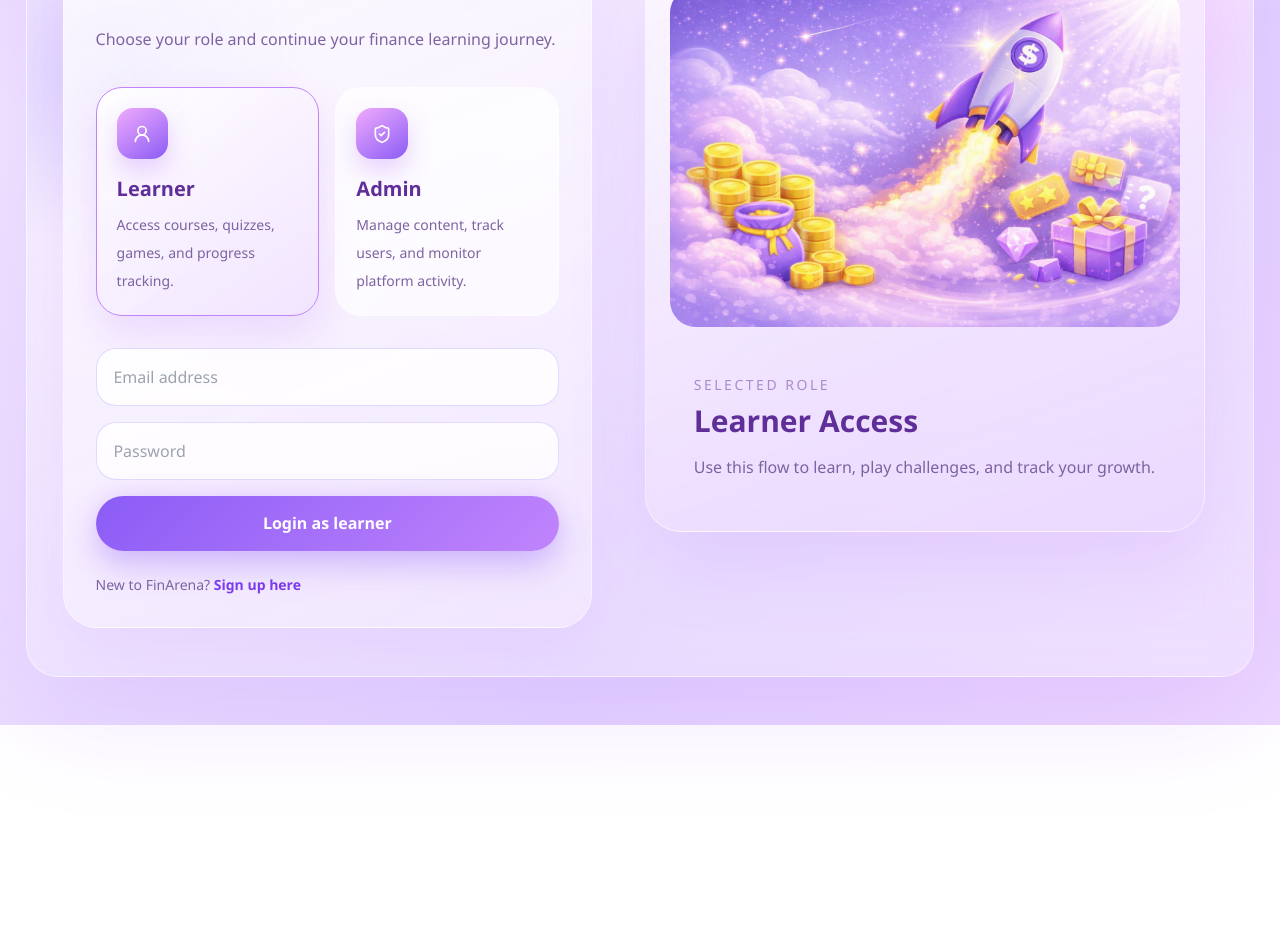
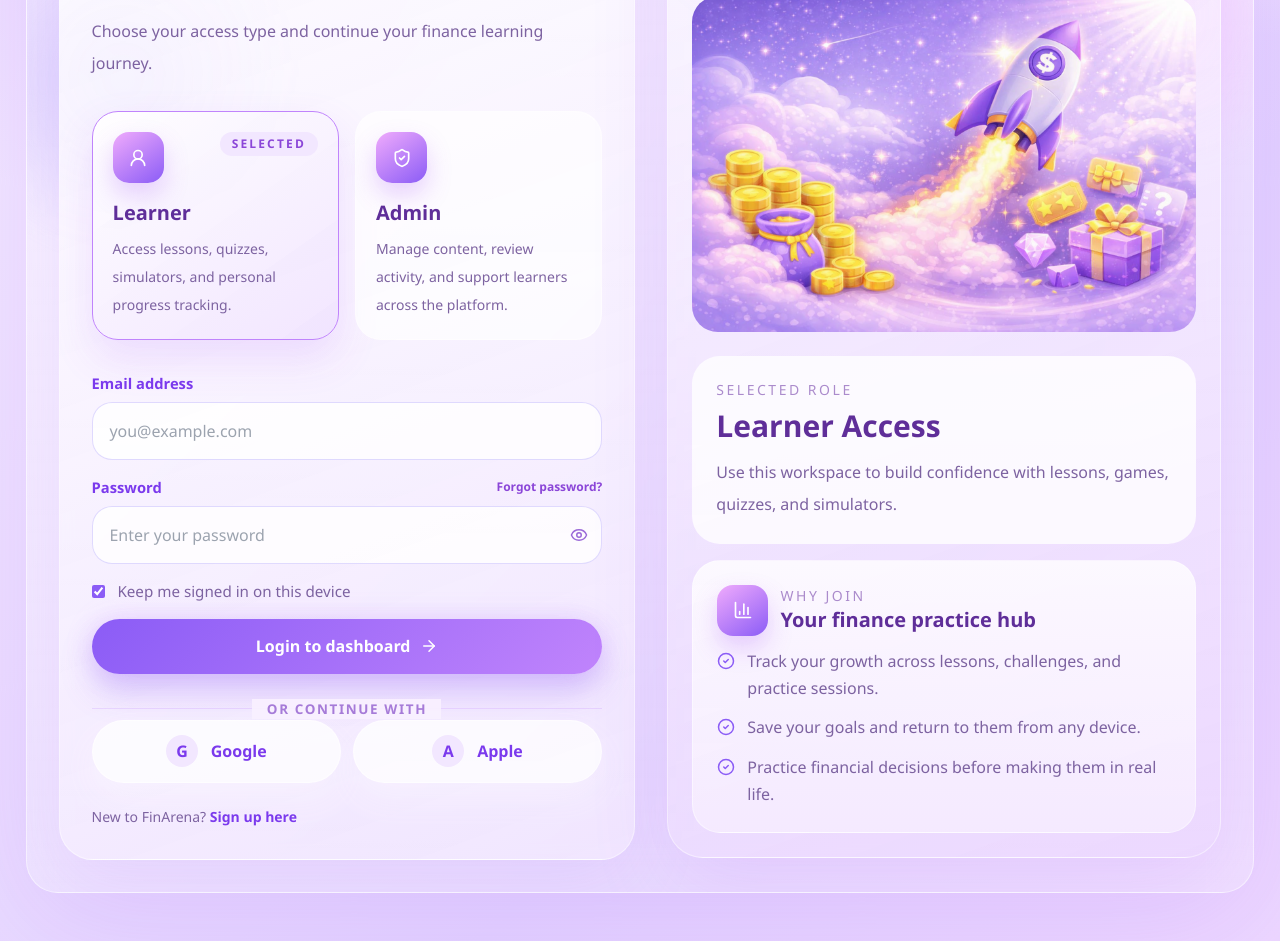
Before and after one commit to mimansa05/FinArena, a React (Vite) app in the folder frontend/: page /login in a window 1280 px wide. Shown: the part 280-1221 px from the top of the page. Before the commit the page ends 1005 px from the top, so only its background shows below. Built offline with nearby package versions, Linux system fonts and the light colour scheme.

Commit message:
Added login/signup page

```diff
--- a/frontend/src/components/AuthPanel.jsx
+++ b/frontend/src/components/AuthPanel.jsx
@@ -1,4 +1,13 @@
-import { ShieldCheck, UserRound } from "lucide-react";
+import {
+  ArrowRight,
+  BarChart3,
+  CheckCircle2,
+  Eye,
+  EyeOff,
+  ShieldCheck,
+  Sparkles,
+  UserRound,
+} from "lucide-react";
 import { useState } from "react";
 import { Link } from "react-router-dom";
 import rocketImage from "../assets/rocket.png";
@@ -7,40 +16,77 @@ const roles = [
   {
     id: "learner",
     label: "Learner",
-    description: "Access courses, quizzes, games, and progress tracking.",
+    description: "Access lessons, quizzes, simulators, and personal progress tracking.",
     icon: UserRound,
   },
   {
     id: "admin",
     label: "Admin",
-    description: "Manage content, track users, and monitor platform activity.",
+    description: "Manage content, review activity, and support learners across the platform.",
     icon: ShieldCheck,
   },
 ];
 
+const trustPoints = [
+  "Track your growth across lessons, challenges, and practice sessions.",
+  "Save your goals and return to them from any device.",
+  "Practice financial decisions before making them in real life.",
+];
+
 export default function AuthPanel({ mode }) {
   const [selectedRole, setSelectedRole] = useState("learner");
+  const [showPassword, setShowPassword] = useState(false);
+  const [showConfirmPassword, setShowConfirmPassword] = useState(false);
+
   const isLogin = mode === "login";
+  const heading = isLogin ? "Welcome back to FinArena." : "Create your FinArena account.";
+  const copy = isLogin
+    ? "Choose your access type and continue your finance learning journey."
+    : "Set up your profile and start learning, practicing, and tracking your progress.";
+  const roleLabel = selectedRole === "admin" ? "Admin Access" : "Learner Access";
+  const roleCopy =
+    selectedRole === "admin"
+      ? "Use this workspace to manage content, review learner activity, and guide the platform experience."
+      : "Use this workspace to build confidence with lessons, games, quizzes, and simulators.";
 
   return (
-    <main className="page-shell">
-      <section className="content-board overflow-hidden">
+    <main className="page-shell auth-shell">
+      <section className="content-board auth-board overflow-hidden">
         <div className="auth-orb auth-orb-left" />
         <div className="auth-orb auth-orb-right" />
 
-        <div className="relative z-10 grid gap-10 px-4 lg:grid-cols-[0.95fr_1.05fr]">
-          <div className="rounded-[34px] border border-white/45 bg-[linear-gradient(160deg,_rgba(255,255,255,0.82),_rgba(243,233,255,0.75))] p-8 shadow-[0_24px_70px_rgba(168,85,247,0.1)]">
+        <div className="relative z-10 grid gap-8 lg:grid-cols-[1.02fr_0.98fr]">
+          <div className="auth-form-card">
+            <div className="flex flex-wrap items-center justify-between gap-3">
               <span className="eyebrow">{isLogin ? "Login" : "Sign Up"}</span>
+              <div className="inline-flex rounded-full border border-white/50 bg-white/70 p-1 text-sm font-medium text-[#8b46d8]">
+                <Link
+                  to="/login"
+                  className={[
+                    "rounded-full px-4 py-2 transition",
+                    isLogin ? "bg-[#8b5cf6] text-white shadow-[0_10px_25px_rgba(139,92,246,0.25)]" : "",
+                  ].join(" ")}
+                >
+                  Login
+                </Link>
+                <Link
+                  to="/signup"
+                  className={[
+                    "rounded-full px-4 py-2 transition",
+                    !isLogin
+                      ? "bg-[#8b5cf6] text-white shadow-[0_10px_25px_rgba(139,92,246,0.25)]"
+                      : "",
+                  ].join(" ")}
+                >
+                  Sign Up
+                </Link>
+              </div>
+            </div>
+
             <h1 className="mt-5 text-4xl font-semibold leading-tight tracking-[-0.04em] text-[#5f2e99]">
-              {isLogin
-                ? "Welcome back to FinArena."
-                : "Create your FinArena account."}
+              {heading}
             </h1>
-            <p className="mt-4 text-base leading-8 text-[#7d63a1]">
-              {isLogin
-                ? "Choose your role and continue your finance learning journey."
-                : "Choose whether you are joining as a learner or an admin."}
-            </p>
+            <p className="mt-4 text-base leading-8 text-[#7d63a1]">{copy}</p>
 
             <div className="mt-8 grid gap-4 md:grid-cols-2">
               {roles.map(({ id, label, description, icon: Icon }) => {
@@ -52,21 +98,24 @@ export default function AuthPanel({ mode }) {
                     type="button"
                     onClick={() => setSelectedRole(id)}
                     className={[
-                      "rounded-[26px] border p-5 text-left transition",
+                      "rounded-[26px] border p-5 text-left transition duration-200",
                       active
-                        ? "border-[#c084fc] bg-[linear-gradient(145deg,_rgba(255,255,255,0.92),_rgba(241,228,255,0.95))] shadow-[0_18px_40px_rgba(168,85,247,0.16)]"
-                        : "border-white/40 bg-white/65 hover:border-[#d8b4fe]",
+                        ? "border-[#c084fc] bg-[linear-gradient(145deg,_rgba(255,255,255,0.94),_rgba(241,228,255,0.96))] shadow-[0_18px_40px_rgba(168,85,247,0.16)]"
+                        : "border-white/40 bg-white/65 hover:border-[#d8b4fe] hover:bg-white/80",
                     ].join(" ")}
                   >
+                    <div className="flex items-start justify-between gap-4">
                       <span className="icon-chip">
                         <Icon size={20} />
                       </span>
-                    <h2 className="mt-4 text-xl font-semibold text-[#5f2e99]">
-                      {label}
-                    </h2>
-                    <p className="mt-2 text-sm leading-7 text-[#7d63a1]">
-                      {description}
-                    </p>
+                      {active ? (
+                        <span className="rounded-full bg-[#f2e7ff] px-3 py-1 text-xs font-semibold uppercase tracking-[0.18em] text-[#8b46d8]">
+                          Selected
+                        </span>
+                      ) : null}
+                    </div>
+                    <h2 className="mt-4 text-xl font-semibold text-[#5f2e99]">{label}</h2>
+                    <p className="mt-2 text-sm leading-7 text-[#7d63a1]">{description}</p>
                   </button>
                 );
               })}
@@ -74,53 +123,155 @@ export default function AuthPanel({ mode }) {
 
             <form className="mt-8 grid gap-4" onSubmit={(event) => event.preventDefault()}>
               {!isLogin ? (
-                <input className="form-input" type="text" placeholder="Full name" />
+                <label className="grid gap-2">
+                  <span className="auth-label">Full name</span>
+                  <input className="form-input" type="text" placeholder="Aarav Sharma" />
+                </label>
               ) : null}
-              <input className="form-input" type="email" placeholder="Email address" />
-              <input className="form-input" type="password" placeholder="Password" />
+
+              <label className="grid gap-2">
+                <span className="auth-label">Email address</span>
+                <input className="form-input" type="email" placeholder="you@example.com" />
+              </label>
+
+              <label className="grid gap-2">
+                <div className="flex items-center justify-between gap-3">
+                  <span className="auth-label">Password</span>
+                  {isLogin ? (
+                    <button type="button" className="auth-link text-xs">
+                      Forgot password?
+                    </button>
+                  ) : null}
+                </div>
+                <div className="auth-password-wrap">
+                  <input
+                    className="form-input auth-password-input"
+                    type={showPassword ? "text" : "password"}
+                    placeholder={isLogin ? "Enter your password" : "Create a secure password"}
+                  />
+                  <button
+                    type="button"
+                    className="auth-password-toggle"
+                    aria-label={showPassword ? "Hide password" : "Show password"}
+                    onClick={() => setShowPassword((current) => !current)}
+                  >
+                    {showPassword ? <EyeOff size={18} /> : <Eye size={18} />}
+                  </button>
+                </div>
+              </label>
+
               {!isLogin ? (
+                <label className="grid gap-2">
+                  <span className="auth-label">Confirm password</span>
+                  <div className="auth-password-wrap">
                     <input
-                  className="form-input"
-                  type="password"
-                  placeholder="Confirm password"
+                      className="form-input auth-password-input"
+                      type={showConfirmPassword ? "text" : "password"}
+                      placeholder="Re-enter your password"
                     />
+                    <button
+                      type="button"
+                      className="auth-password-toggle"
+                      aria-label={showConfirmPassword ? "Hide password" : "Show password"}
+                      onClick={() => setShowConfirmPassword((current) => !current)}
+                    >
+                      {showConfirmPassword ? <EyeOff size={18} /> : <Eye size={18} />}
+                    </button>
+                  </div>
+                </label>
               ) : null}
+
+              <label className="auth-check">
+                <input type="checkbox" defaultChecked />
+                <span>
+                  {isLogin
+                    ? "Keep me signed in on this device"
+                    : "I agree to the Terms of Service and Privacy Policy"}
+                </span>
+              </label>
+
               <button type="submit" className="primary-pill justify-center">
-                {isLogin ? `Login as ${selectedRole}` : `Create ${selectedRole} account`}
+                <span>{isLogin ? "Login to dashboard" : "Create account"}</span>
+                <ArrowRight size={18} />
               </button>
             </form>
 
+            <div className="auth-divider">
+              <span>or continue with</span>
+            </div>
+
+            <div className="grid gap-3 sm:grid-cols-2">
+              <button type="button" className="auth-provider">
+                <span className="auth-provider-mark">G</span>
+                Google
+              </button>
+              <button type="button" className="auth-provider">
+                <span className="auth-provider-mark">A</span>
+                Apple
+              </button>
+            </div>
+
             <p className="mt-6 text-sm text-[#7d63a1]">
               {isLogin ? "New to FinArena?" : "Already have an account?"}{" "}
-              <Link
-                to={isLogin ? "/signup" : "/login"}
-                className="font-semibold text-[#7b3aed]"
-              >
+              <Link to={isLogin ? "/signup" : "/login"} className="font-semibold text-[#7b3aed]">
                 {isLogin ? "Sign up here" : "Login here"}
               </Link>
             </p>
           </div>
 
           <div className="flex items-center justify-center">
-            <div className="relative w-full max-w-[560px] rounded-[36px] border border-white/45 bg-[linear-gradient(160deg,_rgba(255,255,255,0.58),_rgba(235,214,255,0.7))] p-6 shadow-[0_28px_80px_rgba(168,85,247,0.14)]">
+            <div className="auth-showcase">
               <div className="absolute inset-x-10 top-10 h-52 rounded-full bg-[radial-gradient(circle,_rgba(216,180,254,0.5),_transparent_70%)] blur-2xl" />
+
+              <div className="relative z-10 flex items-center justify-between gap-4 rounded-[28px] border border-white/45 bg-white/75 px-5 py-4 shadow-[0_18px_40px_rgba(168,85,247,0.08)]">
+                <div>
+                  <p className="text-xs uppercase tracking-[0.22em] text-[#ab8bcc]">
+                    FinArena access
+                  </p>
+                  <h2 className="mt-2 text-2xl font-semibold text-[#5f2e99]">{roleLabel}</h2>
+                </div>
+                <span className="icon-chip">
+                  {selectedRole === "admin" ? <ShieldCheck size={20} /> : <Sparkles size={20} />}
+                </span>
+              </div>
+
               <img
                 src={rocketImage}
                 alt="FinArena welcome illustration"
                 className="relative z-10 h-auto w-full rounded-[26px] object-cover"
               />
-              <div className="relative z-10 mt-6 rounded-[28px] bg-white/78 p-6">
+
+              <div className="relative z-10 grid gap-4">
+                <div className="rounded-[28px] bg-white/80 p-6">
                   <p className="text-sm uppercase tracking-[0.18em] text-[#ab8bcc]">
                     Selected role
                   </p>
-                <h3 className="mt-2 text-3xl font-semibold text-[#5f2e99]">
-                  {selectedRole === "admin" ? "Admin Access" : "Learner Access"}
-                </h3>
-                <p className="mt-3 text-base leading-8 text-[#7d63a1]">
-                  {selectedRole === "admin"
-                    ? "Use this flow to manage courses, content, and learner progress."
-                    : "Use this flow to learn, play challenges, and track your growth."}
+                  <h3 className="mt-2 text-3xl font-semibold text-[#5f2e99]">{roleLabel}</h3>
+                  <p className="mt-3 text-base leading-8 text-[#7d63a1]">{roleCopy}</p>
+                </div>
+
+                <div className="grid gap-3 rounded-[28px] border border-white/45 bg-[linear-gradient(180deg,_rgba(255,255,255,0.78),_rgba(247,238,255,0.78))] p-6">
+                  <div className="flex items-center gap-3">
+                    <span className="icon-chip">
+                      <BarChart3 size={20} />
+                    </span>
+                    <div>
+                      <p className="text-sm uppercase tracking-[0.18em] text-[#ab8bcc]">
+                        Why join
                       </p>
+                      <h4 className="text-xl font-semibold text-[#5f2e99]">
+                        Your finance practice hub
+                      </h4>
+                    </div>
+                  </div>
+
+                  {trustPoints.map((point) => (
+                    <div key={point} className="auth-trust-row">
+                      <CheckCircle2 size={18} />
+                      <span>{point}</span>
+                    </div>
+                  ))}
+                </div>
               </div>
             </div>
           </div>
--- a/frontend/src/index.css
+++ b/frontend/src/index.css
@@ -186,6 +186,153 @@ button {
 .form-input:focus {
   border-color: #c084fc;
   box-shadow: 0 0 0 4px rgba(216, 180, 254, 0.28);
+}
+
+.auth-shell {
+  padding-top: 1.25rem;
+}
+
+.auth-board {
+  padding: 2rem;
+}
+
+.auth-form-card {
+  border-radius: 34px;
+  border: 1px solid rgba(255, 255, 255, 0.45);
+  background: linear-gradient(160deg, rgba(255, 255, 255, 0.84), rgba(243, 233, 255, 0.75));
+  padding: 2rem;
+  box-shadow: 0 24px 70px rgba(168, 85, 247, 0.1);
+}
+
+.auth-showcase {
+  position: relative;
+  width: 100%;
+  max-width: 560px;
+  display: grid;
+  gap: 1.5rem;
+  border-radius: 36px;
+  border: 1px solid rgba(255, 255, 255, 0.45);
+  background: linear-gradient(160deg, rgba(255, 255, 255, 0.58), rgba(235, 214, 255, 0.7));
+  padding: 1.5rem;
+  box-shadow: 0 28px 80px rgba(168, 85, 247, 0.14);
+}
+
+.auth-label {
+  font-size: 0.92rem;
+  font-weight: 600;
+  color: #7b3aed;
+}
+
+.auth-link {
+  border: none;
+  background: transparent;
+  color: #8b46d8;
+  font-weight: 600;
+}
+
+.auth-password-wrap {
+  position: relative;
+}
+
+.auth-password-input {
+  padding-right: 3.5rem;
+}
+
+.auth-password-toggle {
+  position: absolute;
+  right: 0.9rem;
+  top: 50%;
+  display: inline-flex;
+  align-items: center;
+  justify-content: center;
+  border: none;
+  background: transparent;
+  color: #9b6ad8;
+  transform: translateY(-50%);
+}
+
+.auth-check {
+  display: flex;
+  align-items: center;
+  gap: 0.8rem;
+  font-size: 0.95rem;
+  color: #7d63a1;
+}
+
+.auth-check input {
+  accent-color: #8b5cf6;
+}
+
+.auth-divider {
+  position: relative;
+  margin-top: 1.4rem;
+  text-align: center;
+}
+
+.auth-divider::before {
+  content: "";
+  position: absolute;
+  left: 0;
+  right: 0;
+  top: 50%;
+  height: 1px;
+  background: rgba(192, 132, 252, 0.22);
+}
+
+.auth-divider span {
+  position: relative;
+  display: inline-block;
+  background: rgba(248, 240, 255, 0.96);
+  padding: 0 0.9rem;
+  font-size: 0.84rem;
+  font-weight: 600;
+  letter-spacing: 0.12em;
+  text-transform: uppercase;
+  color: #a67bd8;
+}
+
+.auth-provider {
+  display: inline-flex;
+  align-items: center;
+  justify-content: center;
+  gap: 0.8rem;
+  border: 1px solid rgba(255, 255, 255, 0.55);
+  border-radius: 999px;
+  background: rgba(255, 255, 255, 0.76);
+  padding: 0.9rem 1.1rem;
+  color: #7b3aed;
+  font-weight: 600;
+  box-shadow: 0 16px 32px rgba(255, 255, 255, 0.3);
+  transition: transform 180ms ease, box-shadow 180ms ease;
+}
+
+.auth-provider:hover {
+  transform: translateY(-2px);
+  box-shadow: 0 18px 36px rgba(168, 85, 247, 0.15);
+}
+
+.auth-provider-mark {
+  display: inline-flex;
+  height: 2rem;
+  width: 2rem;
+  align-items: center;
+  justify-content: center;
+  border-radius: 999px;
+  background: #f2e7ff;
+}
+
+.auth-trust-row {
+  display: flex;
+  align-items: flex-start;
+  gap: 0.75rem;
+  color: #7d63a1;
+  line-height: 1.7;
+}
+
+.auth-trust-row svg {
+  margin-top: 0.25rem;
+  flex-shrink: 0;
+  color: #8b5cf6;
 }
 
 .hero-orb,
@@ -395,6 +542,12 @@ button {
     padding: 2rem 1rem;
   }
 
+  .auth-board,
+  .auth-form-card,
+  .auth-showcase {
+    padding: 1.25rem;
+  }
+
   .hero-title {
     font-size: clamp(2.55rem, 12vw, 3.8rem);
     line-height: 1.06;
```
Lines whose indentation alone changed are shown as unchanged.
